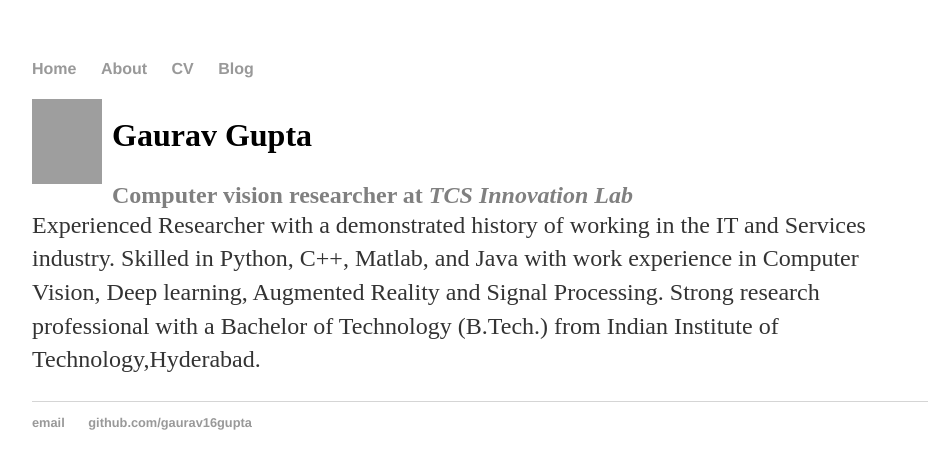
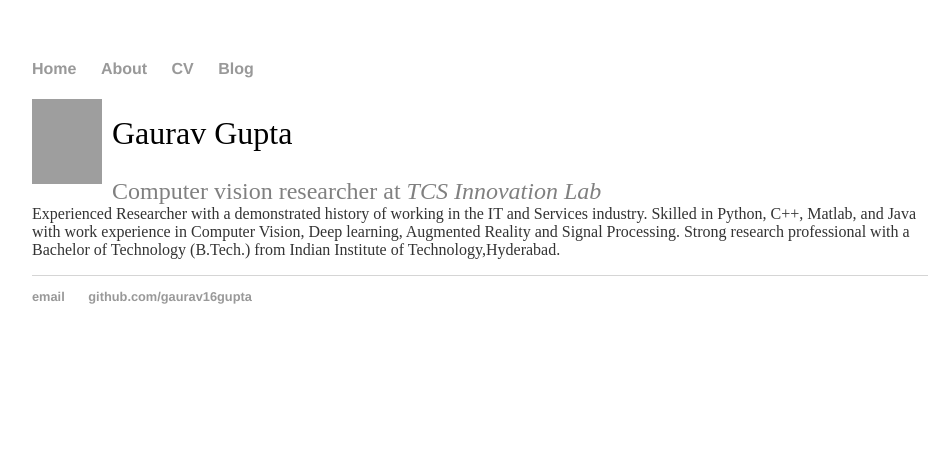
Before and after one commit to gaurav16gupta/test.github.io, a Jekyll site: the page built from index.html, in a window 1280 px wide. Shown: the top 469 px of the page, without its empty margins (160-1106 px from the left). Built offline with Jekyll 4.4.1, drawn with Linux system fonts in a browser that asks for light colours; grey boxes are pictures that could not be loaded.

Commit message:
Update main.css

```diff
--- a/css/main.css
+++ b/css/main.css
@@ -29,17 +29,19 @@ a:hover {
 
 .header h1 {
   position: relative;
+  font-weight: normal;
   font-size: 2em;
   font-family: 'Sans-Serif';
-  top: 18px;
+  top: 16px;
   left: 10px;
 }
 .header h2 {
   position: relative;
-  font-family:'Helvetica'
+  font-weight: normal;
+  font-family:'Sans-Serif'
   font-size: 1em;
   color: gray;
-  top: 24px;
+  top: 20px;
   left: 10px;
 }
 
@@ -48,7 +50,8 @@ h1 {
     font-family:'Helvetica', 'Arial', 'Sans-Serif';
 }
 p {
-    font-size: 1.5em;
+    font-size: 1em;
+    font-family:'Sans-Serif'
     line-height: 1.4em;
     color: #333;
 }
```
